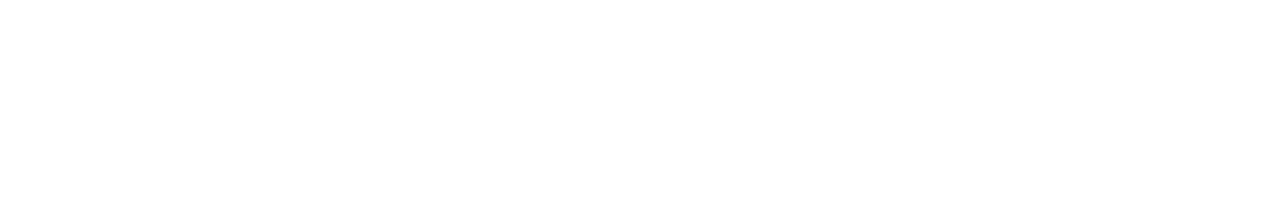
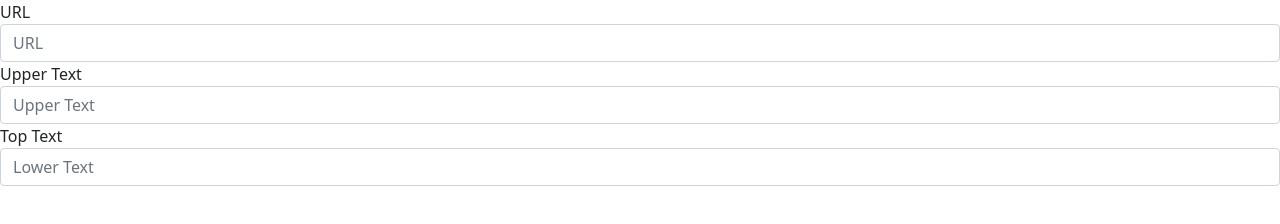
Before and after one commit to robinnsheen/Meme-Generator, a plain HTML site: page index.html in a window 1280 px wide. Drawn offline with nearby package versions, Linux system fonts and the light colour scheme.

Commit message:
set up bootstrap

```diff
--- a/index.html
+++ b/index.html
@@ -4,9 +4,50 @@
   <meta charset="UTF-8">
   <meta http-equiv="X-UA-Compatible" content="IE=edge">
   <meta name="viewport" content="width=device-width, initial-scale=1.0">
-  <title>Document</title>
+  <title>Meme Generator</title>
+
+  <!--Bootstrap CSS-->
+  <link href="https://cdn.jsdelivr.net/npm/bootstrap@5.1.3/dist/css/bootstrap.min.css" rel="stylesheet" integrity="sha384-1BmE4kWBq78iYhFldvKuhfTAU6auU8tT94WrHftjDbrCEXSU1oBoqyl2QvZ6jIW3" crossorigin="anonymous">
+
+  <!--Main stylesheet-->
+  <link rel="stylesheet" href="style.css">
+
+  <!--Google Fonts-->
+  <link rel="preconnect" href="https://fonts.googleapis.com">
+  <link rel="preconnect" href="https://fonts.gstatic.com" crossorigin>
+  <link href="https://fonts.googleapis.com/css2?family=Montserrat:wght@400;700&family=Poppins&display=swap" rel="stylesheet">
+
+  <!--Bootstrap Icons-->
+  <link rel="stylesheet" href="https://cdn.jsdelivr.net/npm/bootstrap-icons@1.8.1/font/bootstrap-icons.css">
+
 </head>
 <body>
+  <header>
 
+  </header>
+
+
+  <main>
+    <!--Form-->
+    <form>
+      <div class="form-group">
+        <label for="formGroupURL">URL</label>
+        <input type="text" class="form-control" id="formGroupURL" placeholder="URL">
+      </div>
+      <div class="form-group">
+        <label for="formGroupUpperText">Upper Text</label>
+        <input type="text" class="form-control" id="formGroupUpperText" placeholder="Upper Text">
+      </div>
+      <div class="form-group">
+        <label for="formGroupLowerText">Top Text</label>
+        <input type="text" class="form-control" id="formGroupLowerText" placeholder="Lower Text">
+      </div>
+    </form>
+  </main>
+
+
+  <footer>
+
+  </footer>
 </body>
 </html>
```
